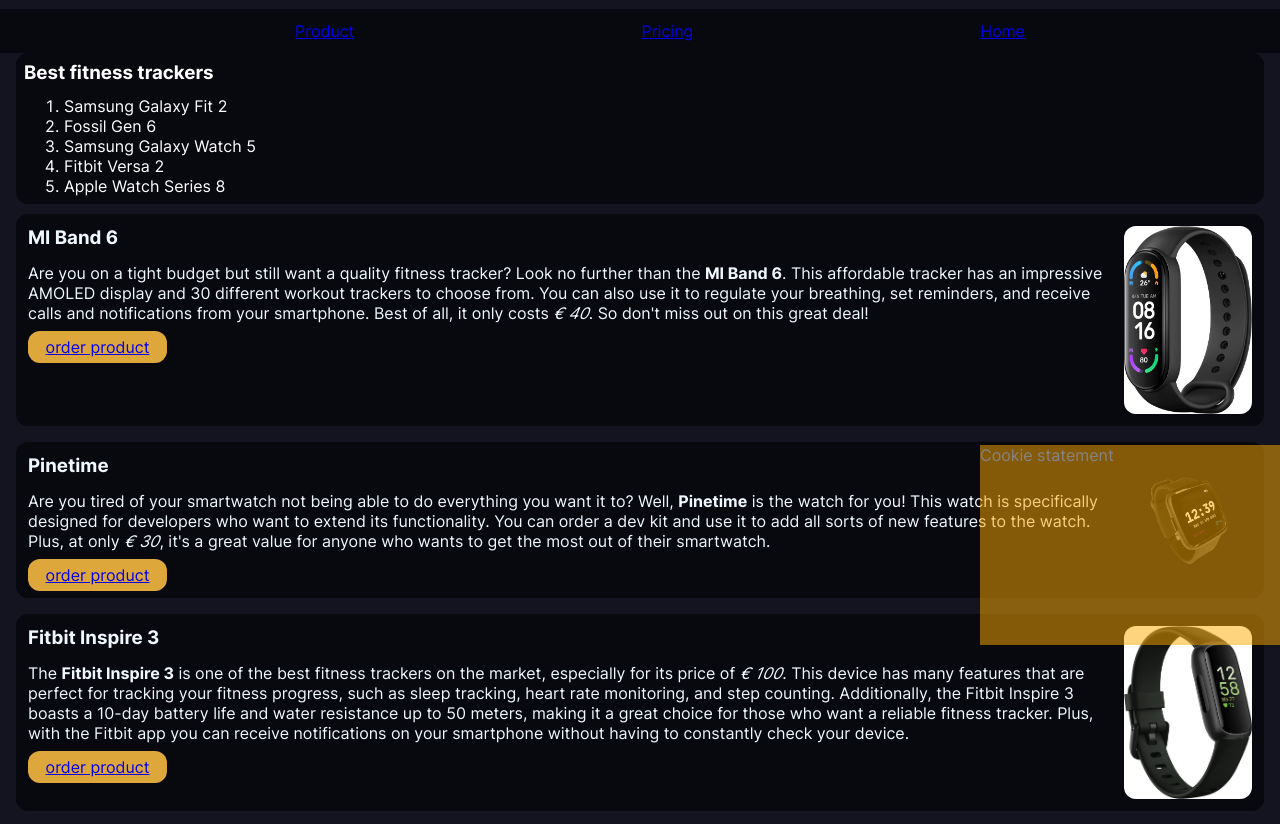
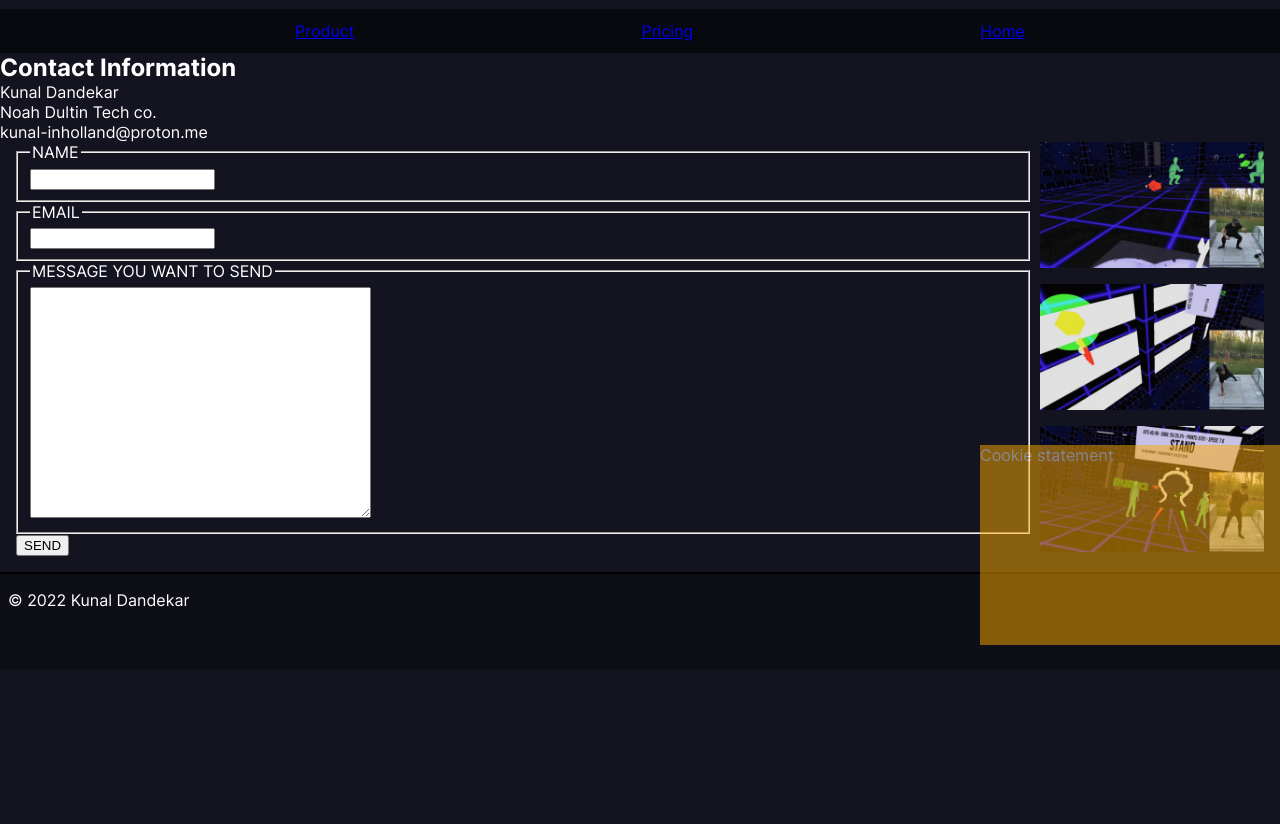
Before and after one commit to kunal-inholland/kunal-inholland, a plain HTML site: page contact.html in a window 1280 px wide. Shown: the part 155-979 px from the top of the page. After the commit the page ends 825 px from the top, so only its background shows below. Drawn offline with Linux system fonts and the light colour scheme.

Commit message:
contact.html

```diff
--- a/contact.html
+++ b/contact.html
@@ -4,8 +4,9 @@
 
 <head>
   <title>Noah Dultin Sports and Tech</title>
+  <link rel="stylesheet" href="./css/contact.css">
   <link rel="stylesheet" href="./css/style.css">
-  <link rel="stylesheet" href="./css/media-queries.css">
+  <link rel="stylesheet" href="./css/media-queries-contact.css">
   <link rel="shortcut icon" href="./favicon.svg" type="image/x-icon">
 
   <!-- this tells the browser to respect the device width and ignore the original pixel density. Making the website readable on mobile browsers and making it behave consistently across browsers -->
@@ -35,9 +36,9 @@
       </button>
 
       <nav id="menu-links">
-        <a href="./product.html">product</a>
-        <a href="./pricing.html">pricing</a>
-        <a href="./index.html">home</a>
+        <a href="./product.html">Product</a>
+        <a href="./pricing.html">Pricing</a>
+        <a href="./index.html">Home</a>
       </nav>
     </section>
   </header>
@@ -49,101 +50,46 @@
     </ul>
   </nav>
 
-  <main>
-    <section class="articles">
+  <section>
+    <h2>
+      Contact Information
+    </h2>
+    <p>Kunal Dandekar</p>
+    <p>Noah Dultin Tech co.</p>
+    <p>kunal-inholland@proton.me</p>
+  </section>
 
+  <main id="contact-main">
+    <form>
+      <fieldset>
+        <legend>NAME</legend>
 
-      <article class="product">
-        <section class="article-text">
-          <header class="article-title">
-            <h3>
-              Fitbit Inspire 3
-            </h3>
-          </header>
-          <p>
-            The <strong>Fitbit Inspire 3</strong> is one of the best fitness trackers on the market, especially for its
-            price of <em>&euro; 100</em>.
-            This device
-            has many features that are perfect for tracking your fitness progress, such as sleep tracking, heart rate
-            monitoring,
-            and step counting. Additionally, the Fitbit Inspire 3 boasts a 10-day battery life and water resistance up
-            to 50 meters,
-            making it a great choice for those who want a reliable fitness tracker. Plus, with the Fitbit app you can
-            receive
-            notifications on your smartphone without having to constantly check your device.
-          </p>
-          <footer>
-            <a class="order-btn" href="https://www.amazon.nl/dp/B0B6WRFY5S" target="_blank">order product</a>
-          </footer>
-        </section>
-        <img src="./img/fitbit_inspire_3.jpg" class="article-img" alt="fitbit inspire 3">
-      </article>
+        <input name="name" type="text">
+      </fieldset>
+      <fieldset>
+        <legend>EMAIL</legend>
 
+        <input name="email" type="text">
+      </fieldset>
+      <fieldset>
+        <legend>MESSAGE YOU WANT TO SEND</legend>
 
-      <article class="product">
-        <section class="article-text">
-          <header class="article-title">
-            <h3>
-              Pinetime
-            </h3>
-          </header>
-          <p>
-            Are you tired of your smartwatch not being able to do everything you want it to? Well,
-            <strong>Pinetime</strong> is the watch
-            for you!
-            This watch is specifically designed for developers who want to extend its functionality. You can order a dev
-            kit and use
-            it to add all sorts of new features to the watch. Plus, at only <em>&euro; 30</em>, it's a great value for
-            anyone who
-            wants to get
-            the most out of their smartwatch.
-          </p>
-          <footer>
-            <a class="order-btn" href="https://www.pine64.org/pinetime/" target="_blank">order product</a>
-          </footer>
-        </section>
-        <img src="./img/pinetime-slider-v2.png" class="article-img" alt="pine time">
+        <textarea name="inquiry" cols="40" rows="15"></textarea>
+      </fieldset>
 
-      </article>
+      <input type="submit" value="SEND">
+    </form>
 
-
-
-      <article class="product">
-        <section class="article-text">
-          <header class="article-title">
-            <h3>
-              MI Band 6
-            </h3>
-          </header>
-          <p>
-            Are you on a tight budget but still want a quality fitness tracker? Look no further than the <strong>MI Band
-              6</strong>. This
-            affordable
-            tracker has an impressive AMOLED display and 30 different workout trackers to choose from. You can also use
-            it to
-            regulate your breathing, set reminders, and receive calls and notifications from your smartphone. Best of
-            all, it only
-            costs <em>&euro; 40</em>. So don't miss out on this great deal!
-
-          </p>
-          <footer>
-            <a class="order-btn" href="https://www.amazon.nl/-/en/dp/B091G3FLL7" target="_blank">order product</a>
-          </footer>
-        </section>
-        <img src="./img/mi_band_6.jpg" class="article-img" alt="product1">
-      </article>
-
-
-    </section>
-    <aside id="techlist">
-      <h3>Best fitness trackers</h3>
-      <ol>
-        <li>Samsung Galaxy Fit 2</li>
-        <li>Fossil Gen 6</li>
-        <li>Samsung Galaxy Watch 5</li>
-        <li>Fitbit Versa 2</li>
-        <li>Apple Watch Series 8</li>
-      </ol>
+    <aside id="products">
+      <a class="vrworkout-img" href="https://www.inholland.nl/" target="_blank">
+        <img src="./img/vr_workout_1.jpg" alt="vr workout 1">
+      </a>
+      <a class="vrworkout-img" href="https://www.inholland.nl/" target="_blank">
+        <img src="./img/vr_workout_2.jpg" alt="vr workout 2">
+      </a>
+      <a class="vrworkout-img" href="https://www.inholland.nl/" target="_blank">
+        <img src="./img/vr_workout_3.jpg" alt="vr workout 3">
+      </a>
     </aside>
   </main>
 
--- /dev/null
+++ b/css/contact.css
@@ -0,0 +1,21 @@
+#contact-main {
+  display: flex;
+}
+
+form {
+  flex-grow: 1;
+}
+
+#products {
+  display: flex;
+  flex-direction: column;
+  gap: 12px;
+}
+
+#products>a>img {
+  width: 14rem;
+}
+
+#article-info {
+  padding: 14px;
+}
--- /dev/null
+++ b/css/media-queries-contact.css
@@ -0,0 +1,26 @@
+/* tablet */
+@media only screen and (max-width: 1280px) and (min-width: 480px) {
+}
+
+/* mobile */
+@media only screen and (max-width: 480px) {
+  #contact-main {
+    flex-direction: column;
+  }
+
+  #products {
+    flex-direction: column;
+  }
+
+  #header-content>img {
+    display: none;
+  }
+
+  #header-menu {
+    display: flex;
+  }
+
+  #main-nav {
+    display: none;
+  }
+}
--- a/css/style.css
+++ b/css/style.css
@@ -141,8 +141,6 @@ section.image {
 }
 
 .article-img {
-  width: 20%;
-  height: auto;
   max-width: 8rem;
   border-radius: 12px;
 }
```
Also changed, not shown: index.html (+8 -2 lines).
